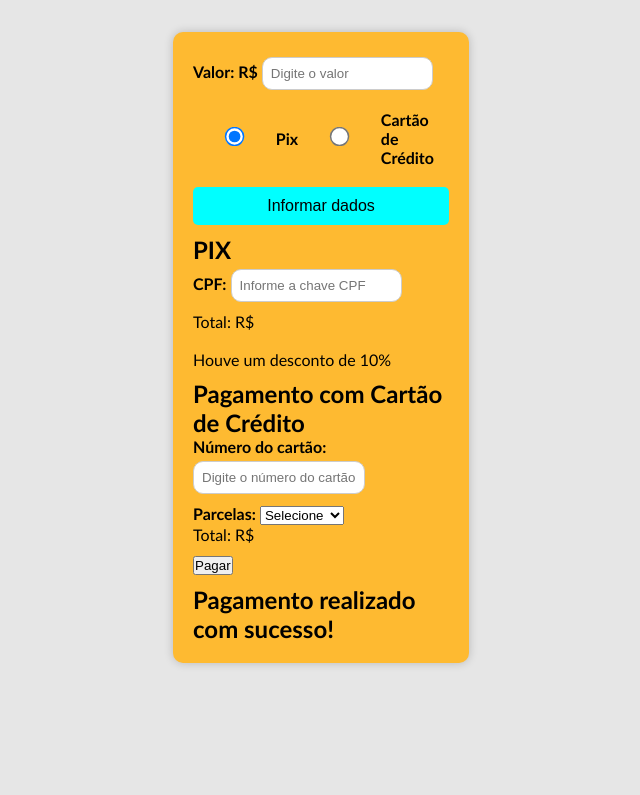
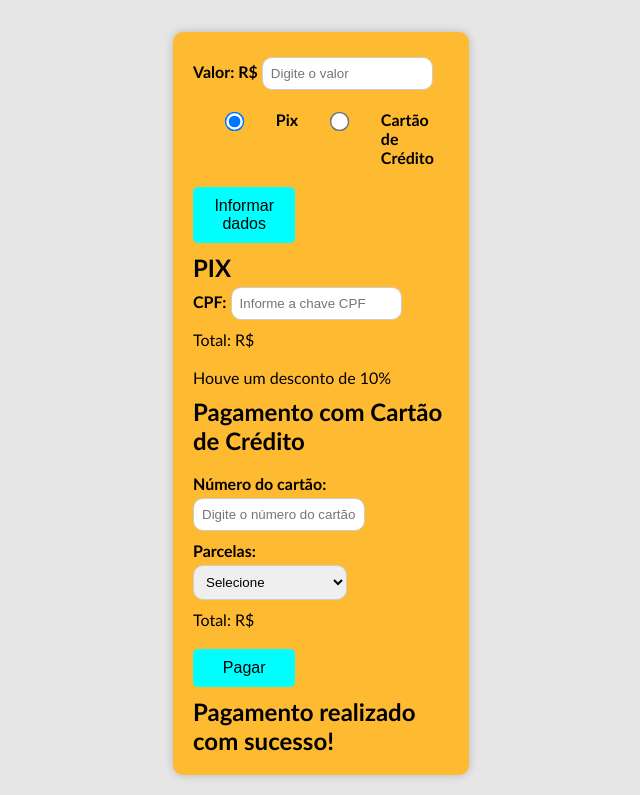
Before and after one commit to V-Charles/projetopagamento, a plain HTML site: page index.html in a window 1280 px wide. Shown: the part 67-862 px from the top of the page, without its empty margins (319-959 px from the left). Before the commit the page ends 800 px from the top, so only its background shows below. Drawn offline with Linux system fonts and the light colour scheme.

Commit message:
Finalizado a estilização da página

```diff
--- a/css/style.css
+++ b/css/style.css
@@ -39,7 +39,7 @@ body {
     font-weight: bold;
 }
 
-.conteudo input {
+.conteudo input, select {
     width: 60%;
     padding: 8px;
     margin-top: 5px;
@@ -48,17 +48,8 @@ body {
     border: 1px solid #ccc;
 }
 
-.opcoes-radios {
-    display: flex;
-    align-items: center;
-}
 
-.opcoes-radios input {
-    transform: scale(1.5);
-    cursor: pointer;
-}
-
-.botao-dados {
+.conteudo button {
     background-color: aqua;
     color: black;
     padding: 10px 15px;
@@ -67,8 +58,19 @@ body {
     cursor: pointer;
     font-size: 16px;
     margin-top: 10px;
+    width: 40%;
 }
 
-.botao-dados:hover {
+.conteudo button:hover {
     background-color: aquamarine;
 }
+
+.opcoes-radios {
+    display: flex;
+    align-items: flex-start;
+}
+
+.opcoes-radios input {
+    transform: scale(1.5);
+    cursor: pointer;
+}
--- a/index.html
+++ b/index.html
@@ -56,7 +56,7 @@
 
             <!-- Painel para Cartão de Crédito -->
             <div class="painel-cartao" class="hidden">
-                <h2>Pagamento com Cartão de Crédito</h2>
+                <h2>Pagamento com Cartão de Crédito</h2><br>
                 <div>
                     <label for="numeroCartao">Número do cartão:</label>
                     <input type="text" id="numeroCartao" placeholder="Digite o número do cartão">
@@ -68,7 +68,7 @@
 
                 </div>
                 <div>
-                    <label for="parcelas">Parcelas:</label>
+                    <label for="parcelas">Parcelas:</label><br>
                     <select id="parcelas">
                         <option value="">Selecione</option>
                         <option value="1">1 parcela</option>
```
